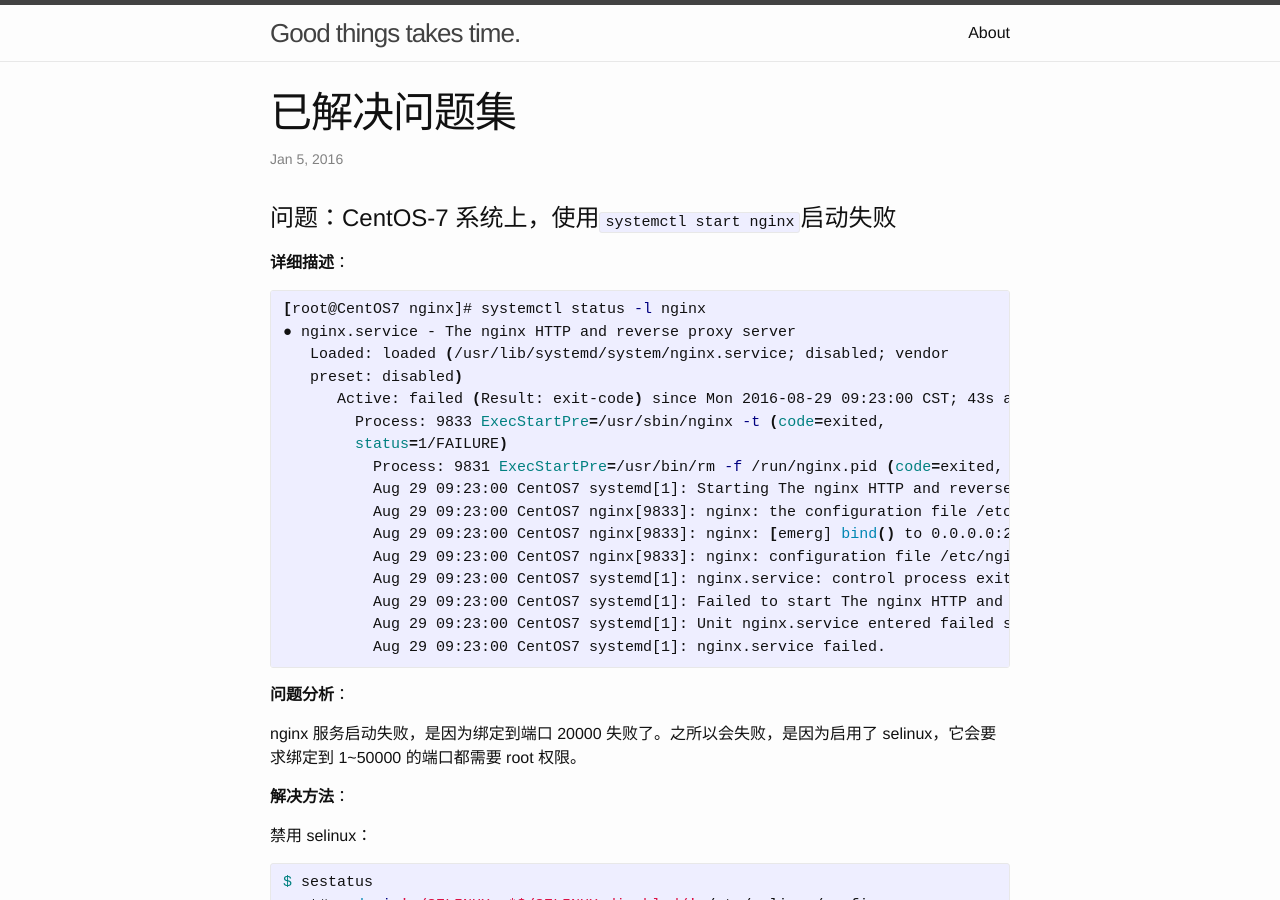
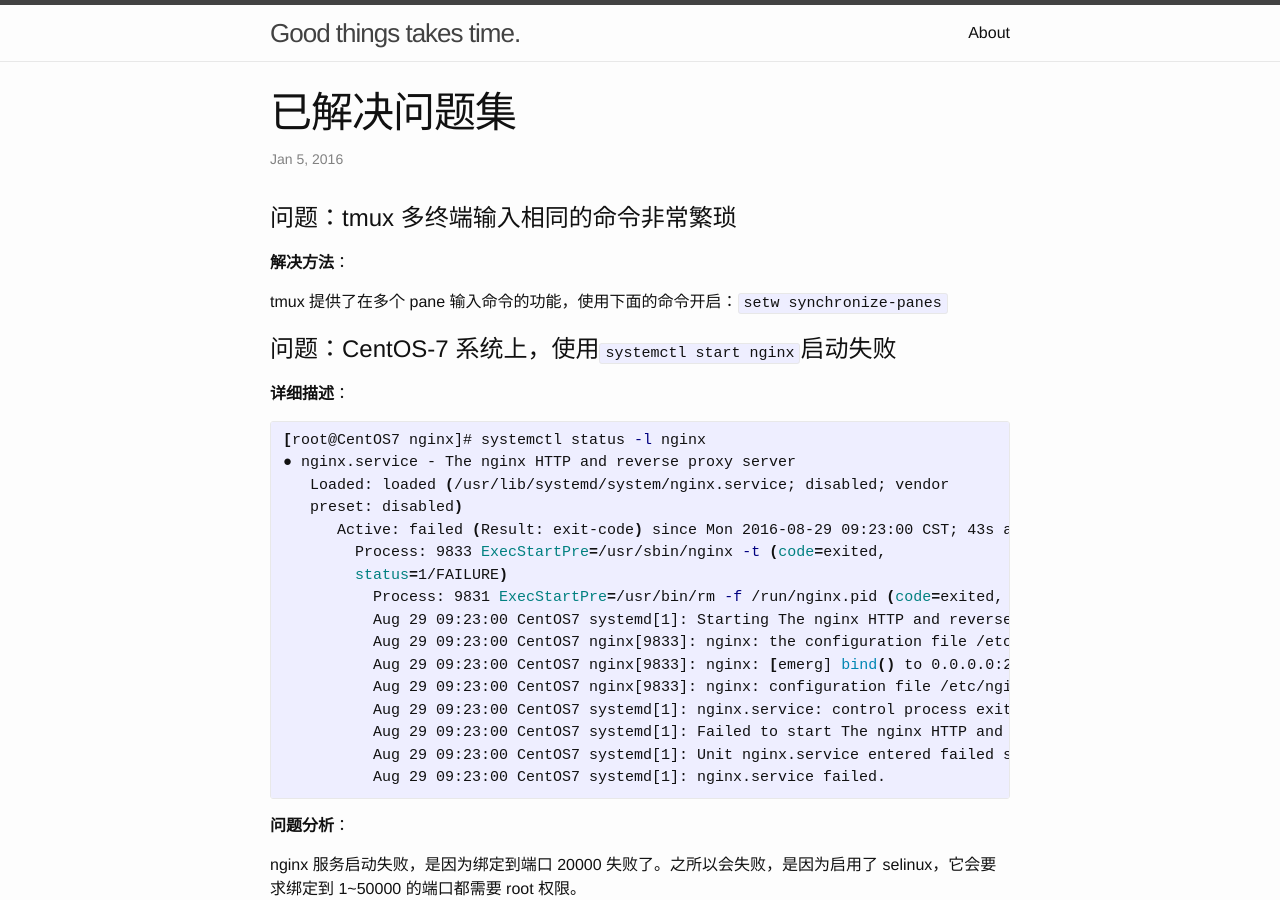
Before and after one commit to mofaph/mofaph.github.io, a Jekyll site: the page built from _posts/2016-01-05-problem-solved.md, in a window 1280 px wide and 900 px high. Built offline with Jekyll 4.4.1, drawn with Linux system fonts in a browser that asks for light colours; Markdown is read by kramdown in place of the engine named in the settings.

Commit message:
problem-solved: tmux 多终端同步输入

```diff
--- a/_posts/2016-01-05-problem-solved.md
+++ b/_posts/2016-01-05-problem-solved.md
@@ -2,6 +2,12 @@
 title: 已解决问题集
 layout: post
 ---
+
+# 问题：tmux 多终端输入相同的命令非常繁琐
+
+**解决方法**：
+
+tmux 提供了在多个 pane 输入命令的功能，使用下面的命令开启：`setw synchronize-panes`
 
 # 问题：CentOS-7 系统上，使用`systemctl start nginx`启动失败
 
```
